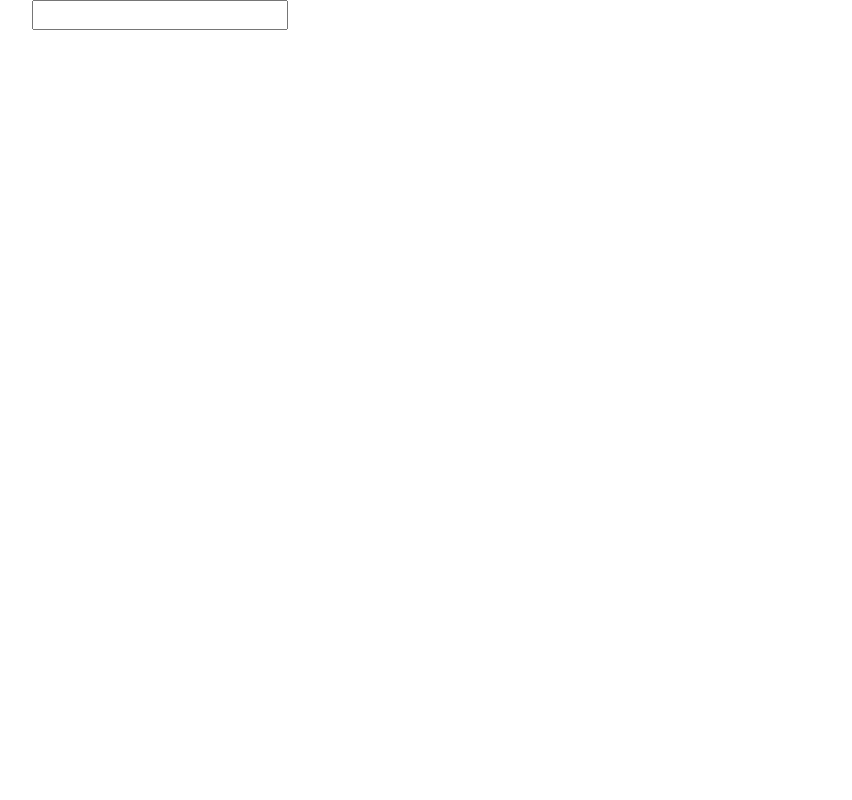
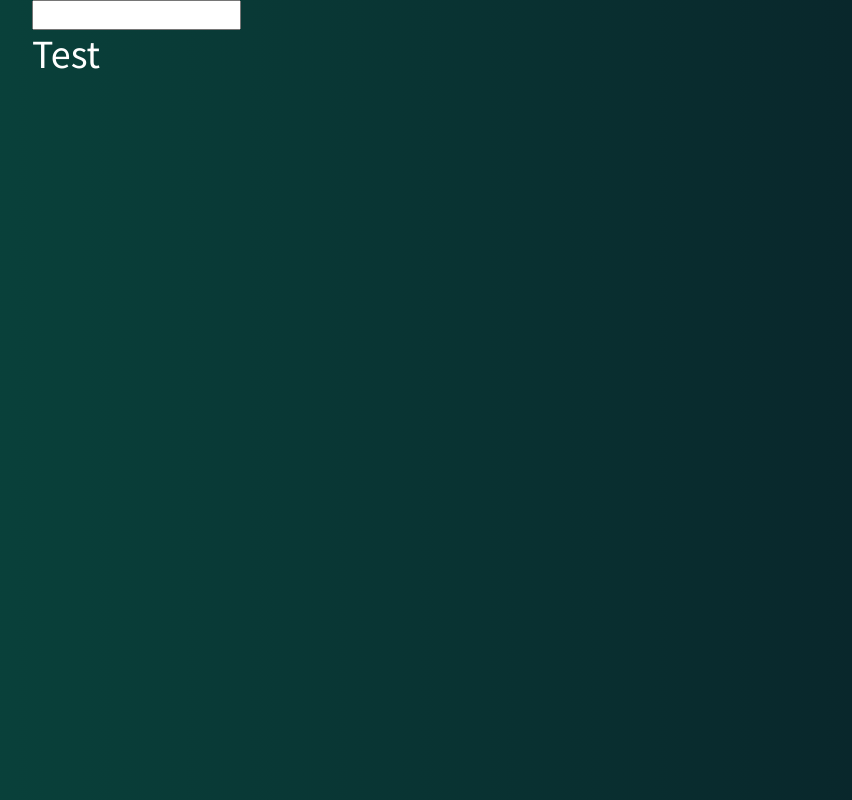
Before and after one commit to danzawadzki/the-movie-db-react-app, a React (Create React App) app: page / in a window 1280 px wide. Shown: the whole page, without its empty margins (53-905 px from the left). Built offline with nearby package versions, Linux system fonts and the light colour scheme.

Commit message:
Adding: custom styles.

```diff
--- a/public/index.html
+++ b/public/index.html
@@ -10,6 +10,7 @@
     -->
     <link rel="manifest" href="%PUBLIC_URL%/manifest.json">
     <link rel="shortcut icon" href="%PUBLIC_URL%/favicon.ico">
+    <link href="https://fonts.googleapis.com/css?family=Source+Sans+Pro:200,200i,300,300i,400,400i,600,600i,700,700i,900,900i" rel="stylesheet">
     <!--
       Notice the use of %PUBLIC_URL% in the tags above.
       It will be replaced with the URL of the `public` folder during the build.
--- a/src/App.js
+++ b/src/App.js
@@ -11,6 +11,7 @@ class App extends Component {
         };
 
         this.fetchMoviesList = debounce(500, this.fetchMoviesList);
+        this.fetchMovie = this.fetchMovie.bind(this);
     }
 
     // componentWillMount() {
@@ -19,9 +20,15 @@ class App extends Component {
     //         .then(json => this.setState({data: json}));
     // }
 
+    fetchMovie(id) {
+        fetch(`https://api.themoviedb.org/3/movie/${id}?api_key=cda6dc540fff812dc71561b7f17d7a65&query=&language=en-US`)
+            .then(response => response.json)
+            .then(json => console.log(json))
+    }
+
     fetchMoviesList(keyWord) {
         if (keyWord) {
-            fetch("http://api.themoviedb.org/3/search/movie?api_key=cda6dc540fff812dc71561b7f17d7a65&query=" + keyWord)
+            fetch(`http://api.themoviedb.org/3/search/movie?api_key=cda6dc540fff812dc71561b7f17d7a65&query=${keyWord}`)
                 .then(response => response.json())
                 .then(json => {
                     json.results = json.results
@@ -56,9 +63,12 @@ class App extends Component {
                                        onChange={this.handleChange.bind(this)}
                                        id="keyWord"/>
                                 <div className="searchengine-autocomplete">
-                                    {this.state.data.results ? this.state.data.results.map((movie, index) =>
-                                        <div
-                                            className="searchengine-autocomplete-option">{movie.original_title}</div>) : ""}
+                                    {this.state.data.results ? this.state.data.results.splice(0,10).map((movie, index) =>
+                                        <div key={`autocomplete-option-${index}`}
+                                             className="searchengine-autocomplete-option"
+                                             onClick={() => console.log(movie)}>
+                                            <h5>{movie.original_title}</h5>
+                                        </div>) : ""}
                                 </div>
                             </div>
                         </div>
@@ -66,6 +76,7 @@ class App extends Component {
 
                     <div className="row">
                         <div className="col">
+                            <h1>Test</h1>
                             {/*<table>*/}
                             {/*<tbody>*/}
                             {/*{this.state.data.results ? this.state.data.results.map((movie, index) => <tr*/}
--- /dev/null
+++ b/src/styles/scss/_custom/_basic.scss
@@ -0,0 +1,10 @@
+/*
+ *
+ * Fundamental Styles
+ *
+ */
+
+html,
+body {
+  background-image: $background-gradient;
+}
--- a/src/styles/scss/_custom/_variables.scss
+++ b/src/styles/scss/_custom/_variables.scss
@@ -0,0 +1,8 @@
+/*
+ *
+ * Style variables to share between child styles
+ *
+ */
+
+//Colors
+$background-gradient: linear-gradient(to right, #09423B 0%, #091C25 100%);
--- a/src/styles/scss/_overridden_bt_variables.scss
+++ b/src/styles/scss/_overridden_bt_variables.scss
@@ -223,9 +223,9 @@
 //// Font, line-height, and color for body text, headings, and more.
 //
 //// stylelint-disable value-keyword-case
-//$font-family-sans-serif:      -apple-system, BlinkMacSystemFont, "Segoe UI", Roboto, "Helvetica Neue", Arial, sans-serif, "Apple Color Emoji", "Segoe UI Emoji", "Segoe UI Symbol" !default;
-//$font-family-monospace:       "SFMono-Regular", Menlo, Monaco, Consolas, "Liberation Mono", "Courier New", monospace !default;
-//$font-family-base:            $font-family-sans-serif !default;
+$font-family-sans-serif:      "Source Sans Pro", !default;
+$font-family-monospace:       "SFMono-Regular", Menlo, Monaco, Consolas, "Liberation Mono", "Courier New", monospace !default;
+$font-family-base:            $font-family-sans-serif !default;
 //// stylelint-enable value-keyword-case
 //
 //$font-size-base:              1rem !default; // Assumes the browser default, typically `16px`
@@ -250,7 +250,7 @@
 //$headings-font-family:        inherit !default;
 //$headings-font-weight:        500 !default;
 //$headings-line-height:        1.2 !default;
-//$headings-color:              inherit !default;
+$headings-color:              white !default;
 //
 //$display1-size:               6rem !default;
 //$display2-size:               5.5rem !default;
--- a/src/styles/scss/styles.scss
+++ b/src/styles/scss/styles.scss
@@ -5,8 +5,10 @@
  *
  */
 //Custom
+@import "_custom/_variables.scss";
+@import "_custom/basic";
 @import "_custom/searchengine";
 
 //Bootstrap
+@import "overridden_bt_variables";
 @import "bootstrap_imports";
-@import "overridden_bt_variables";
```
Also changed, not shown: src/styles/styles.css, 1 other file (tests, documents, lock files or other folders).
